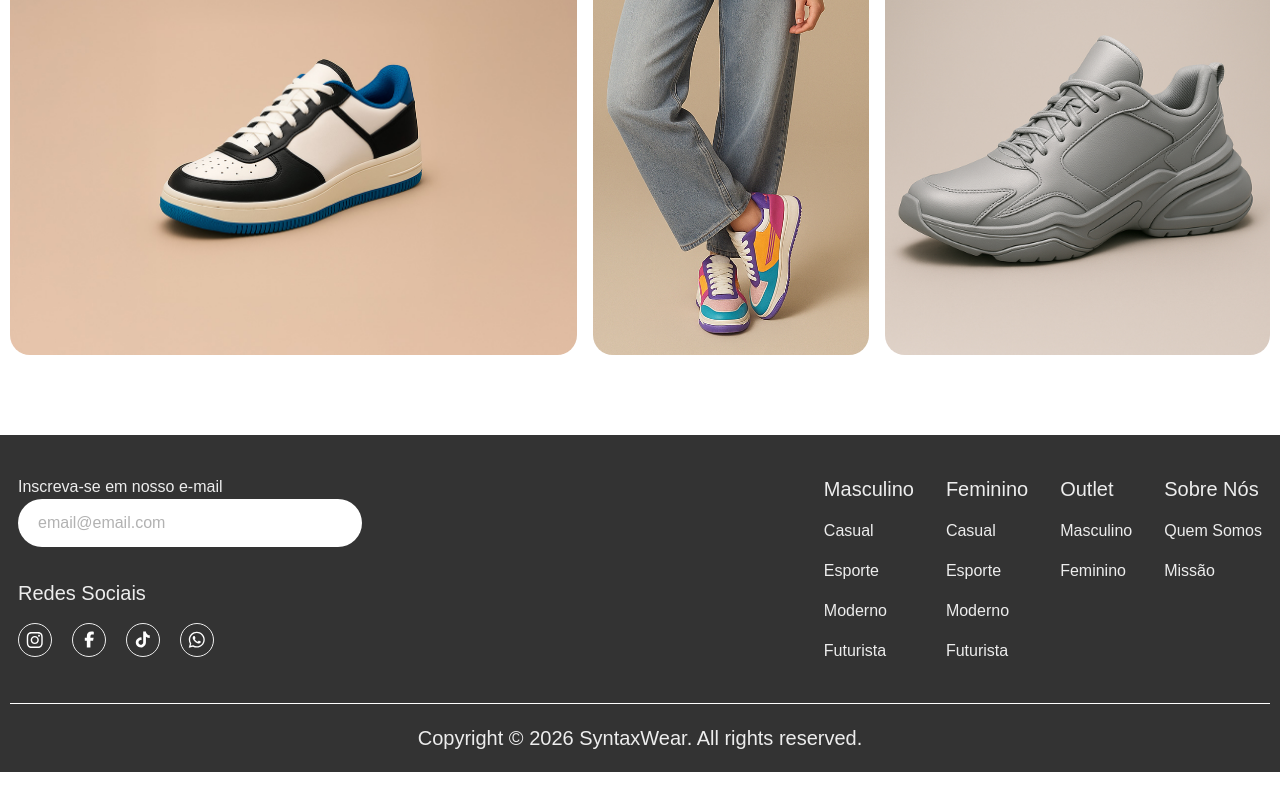
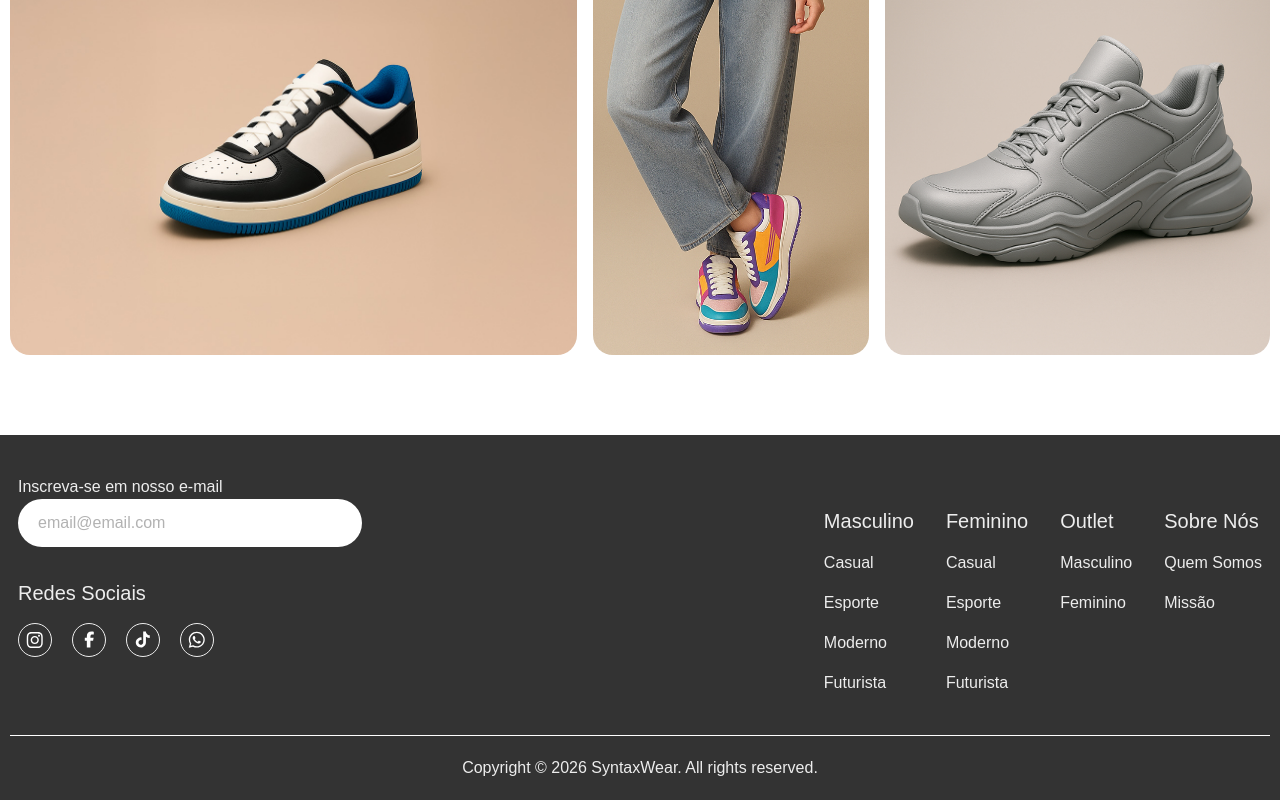
Before and after one commit to fabio-gsantos/syntax-wear-app, a React (Vite) app: page / in a window 1280 px wide. Shown: the part 2072-2872 px from the top of the page. Before the commit the page ends 2844 px from the top, so only its background shows below. Built offline with nearby package versions, Linux system fonts and the light colour scheme.

Commit message:
fix: correção de espaçamento entre o menu de itens

```diff
--- a/src/components/Copyright/index.tsx
+++ b/src/components/Copyright/index.tsx
@@ -1,7 +1,7 @@
 export const Copyright = () => {
   return (
   <div className='border-t border-white py-5'>
-    <p className='text-center text-xl'>Copyright &copy; 2026 SyntaxWear. All rights reserved.</p>
+    <p className='text-center'>Copyright &copy; 2026 SyntaxWear. All rights reserved.</p>
   </div>
   );
 };
--- a/src/components/MenuItems/index.tsx
+++ b/src/components/MenuItems/index.tsx
@@ -7,7 +7,7 @@
 
 export const MenuItems = () => {
     return (
-        <div className=' flex flex-col sm:flex-row gap-8'>
+        <div className='flex flex-col mt-8 sm:flex-row gap-8'>
             {menus.map(({title, items}) => (
                 <nav>
                     <ul className='flex flex-col gap-4'>
--- a/src/components/SocialLinks/index.tsx
+++ b/src/components/SocialLinks/index.tsx
@@ -17,7 +17,7 @@
 
               <ul className="flex gap-5">
                 {socialLinks.map(({ href, icon, name }) => (
-                  <li key={name} className="border rounded-full p-1 hover:border-[#cccccc] transition-colors">
+                  <li key={name} className="border rounded-full p-1 hover:border-[#cccccc] transition-colors ">
                     <a href={href} aria-label={name}>
                       <img src={icon} alt={name} />
                     </a>
```
